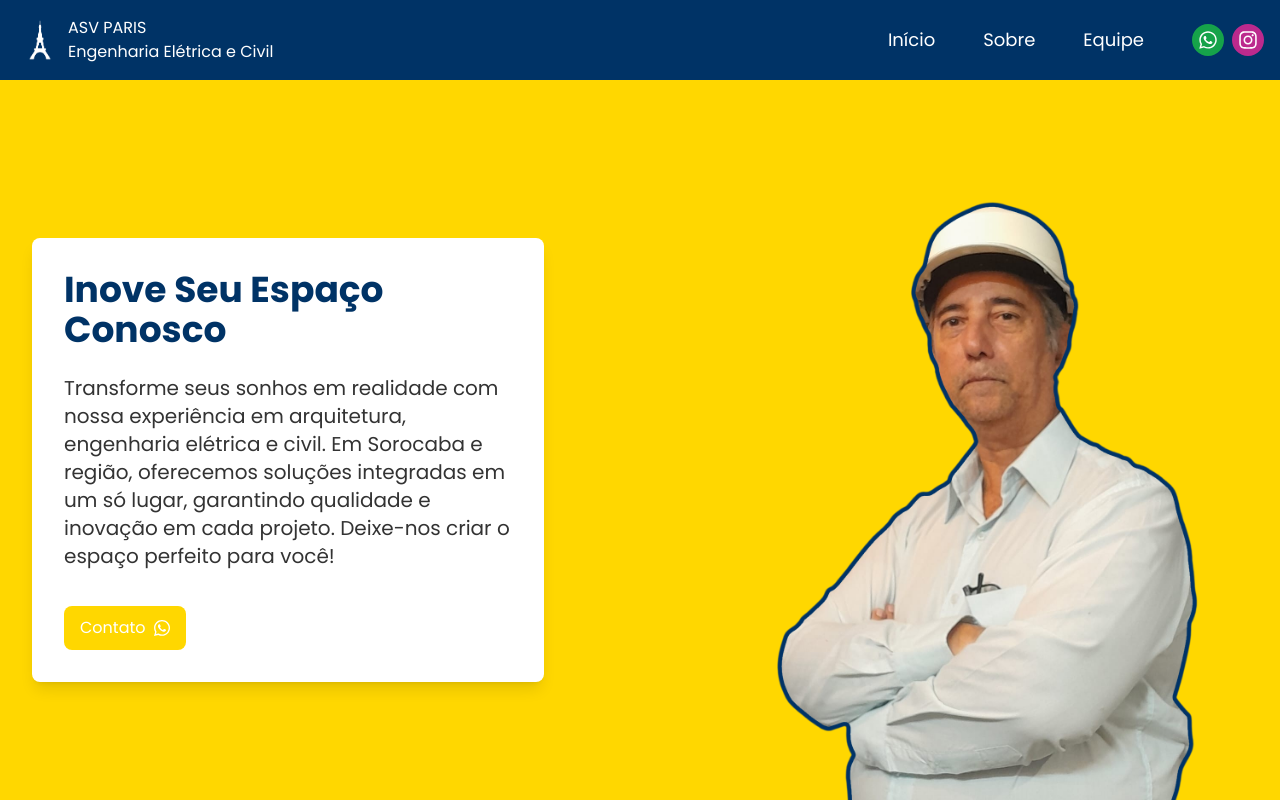
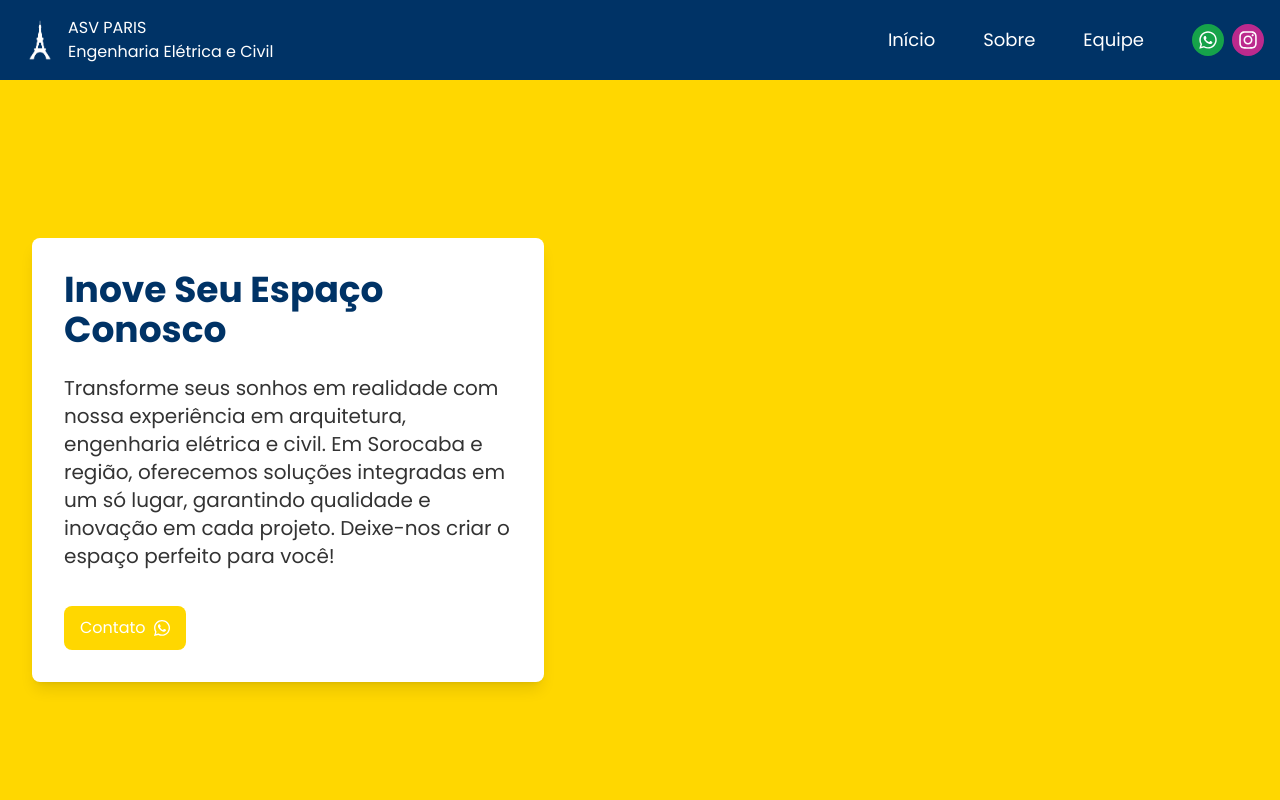
Before and after one commit to s4mcardoso/ASV-PARIS_SITE, a React (Vite) app: page / in a window 1280 px wide. Built offline with nearby package versions, Linux system fonts and the light colour scheme.

Commit message:
retirando imagens com responsividade ruim

```diff
--- a/src/Pages/home.jsx
+++ b/src/Pages/home.jsx
@@ -60,20 +60,10 @@ function Home() {
                         </p>
                         <ContactButton href={`https://wa.me/5515988150433`}>Contato</ContactButton>
                     </div>
-                    <div className="flex-shrink-0 md:mt-0 order-1 lg:order-2 lg:mt-[7rem]">
-                        <img src={andreTraçado} alt="Engenheiro André" className="hidden md:block w-full h-auto max-w-lg object-cover md:mr-8" />
-                    </div>
                 </div>
             </section>
             {/* Construa com Nossa Equipe */}
             <Section bgImage={backgroundImage} overlayColor="bg-blue-900" overlayOpacity={70}>
-                <div className="flex-shrink-0 mt-6 md:mt-0 order-1 lg:order-1">
-                    <img
-                        src={wanessaTraçada}
-                        alt="Arquiteta Wanessa"
-                        className="hidden md:block w-full h-auto max-w-lg object-cover lg:ml-8 lg:mt-[17.185rem] xl:ml-16 xl:mb-[8rem]"
-                    />
-                </div>
                 <div className="flex flex-col justify-start items-start p-8 md:p-10 max-w-lg w-full gap-4 backdrop-blur-md rounded-lg shadow-lg bg-white z-20 ml-auto order-2 lg:order-2 lg:mr-[2rem]">
                     <h1 className="text-4xl md:text-6xl font-bold text-left text-[#FFD700]">Construa com Nossa Equipe</h1>
                     <p className="text-lg md:text-xl mt-2 text-left text-[#333333]">
```
